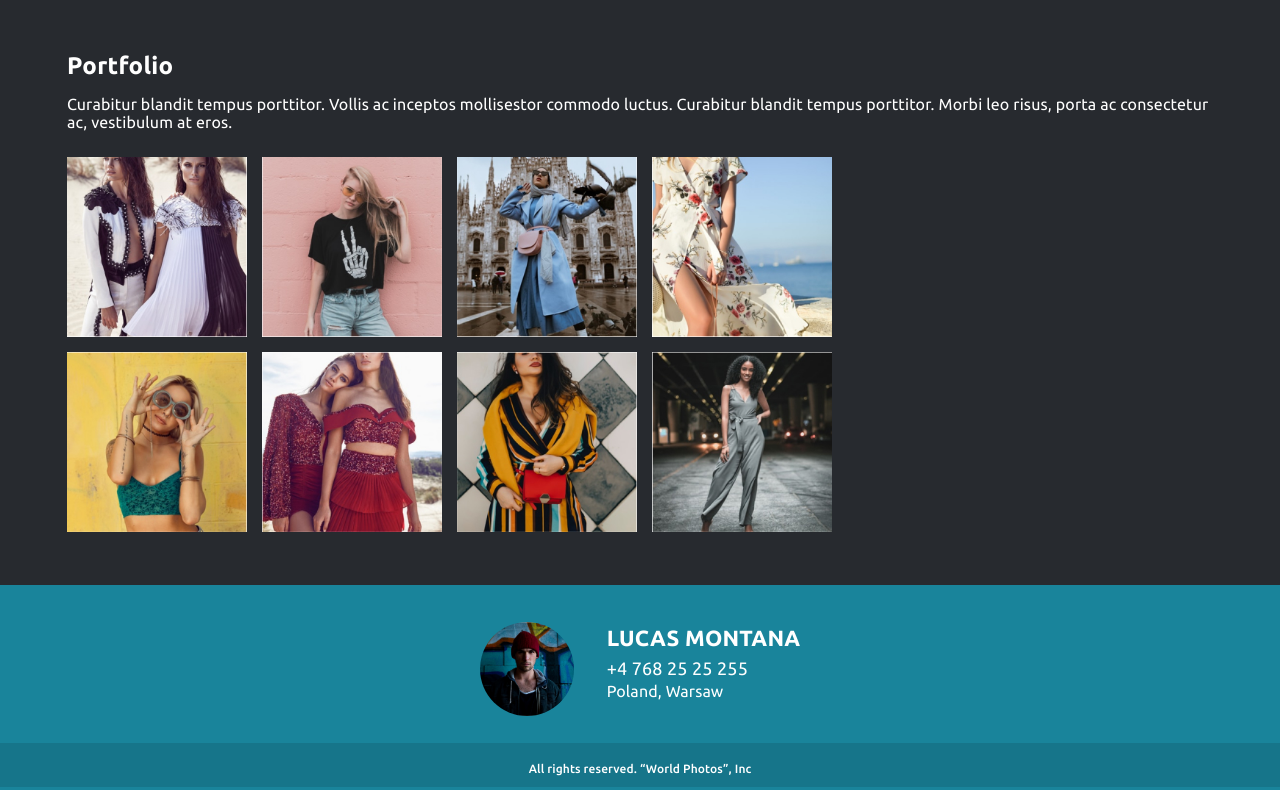
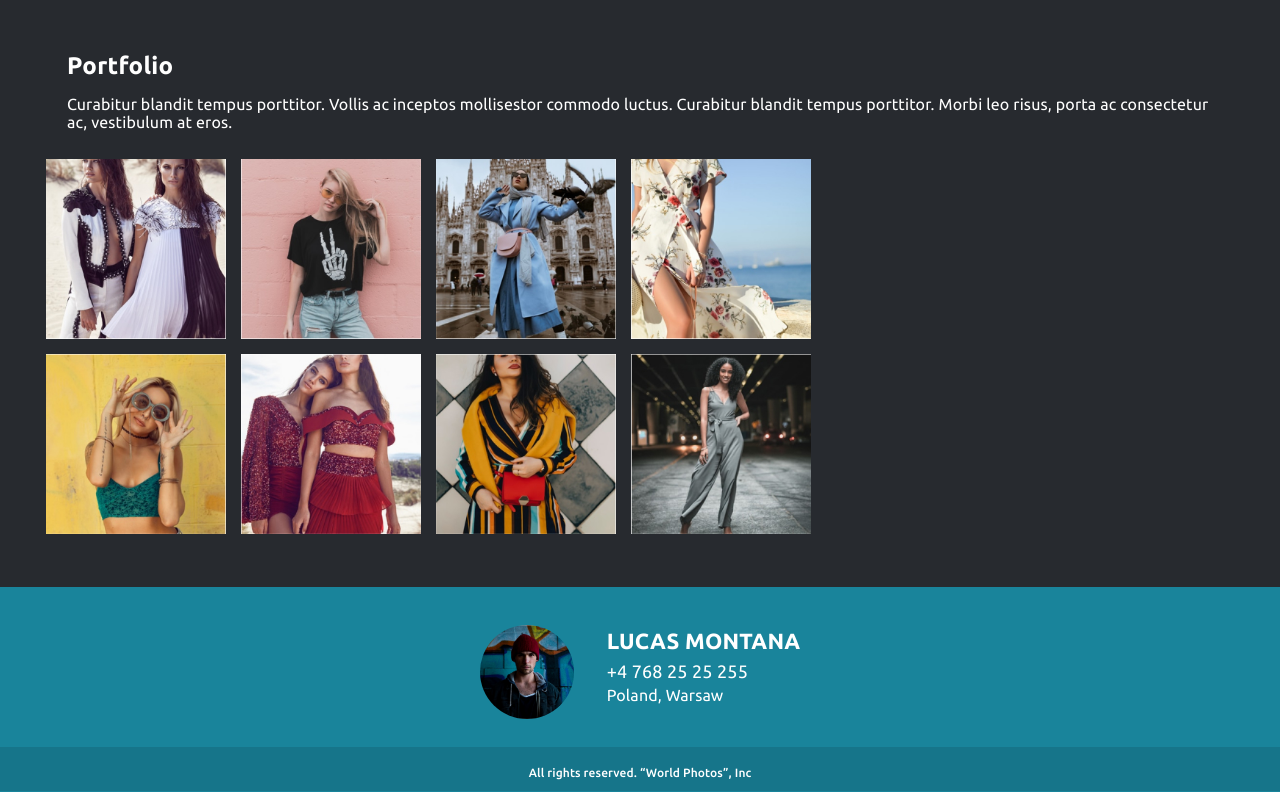
Before and after one commit to AselAkmatova/Exam-3, a plain HTML site: page index.html in a window 1280 px wide. Shown: the part 868-1660 px from the top of the page. Drawn offline with nearby package versions, Linux system fonts and the light colour scheme.

Commit message:
fix gallery and footer margins

```diff
--- a/style.css
+++ b/style.css
@@ -175,11 +175,11 @@
   font-size: 16px;
   line-height: 18px;
   width: 75%;
-  margin-bottom: 26px;
+  margin-bottom: 28px;
 }
 
 .container {
-  margin-left: 9px;
+  margin-left: -12px;
 }
 
 .photos {
@@ -196,8 +196,7 @@
   background-color: var(--header-bg-color);
   width: 100%;
   height: 205px;
-  margin-top: -2px;
-  padding-top: 37px;
+  padding-top: 38px;
 }
 
 .footer-contact {
@@ -231,6 +230,7 @@
   font-size: 18px;
   line-height: 21px;
   color: white;
+  margin-bottom: 1px;
 }
 
 .footer__copyright {
```
